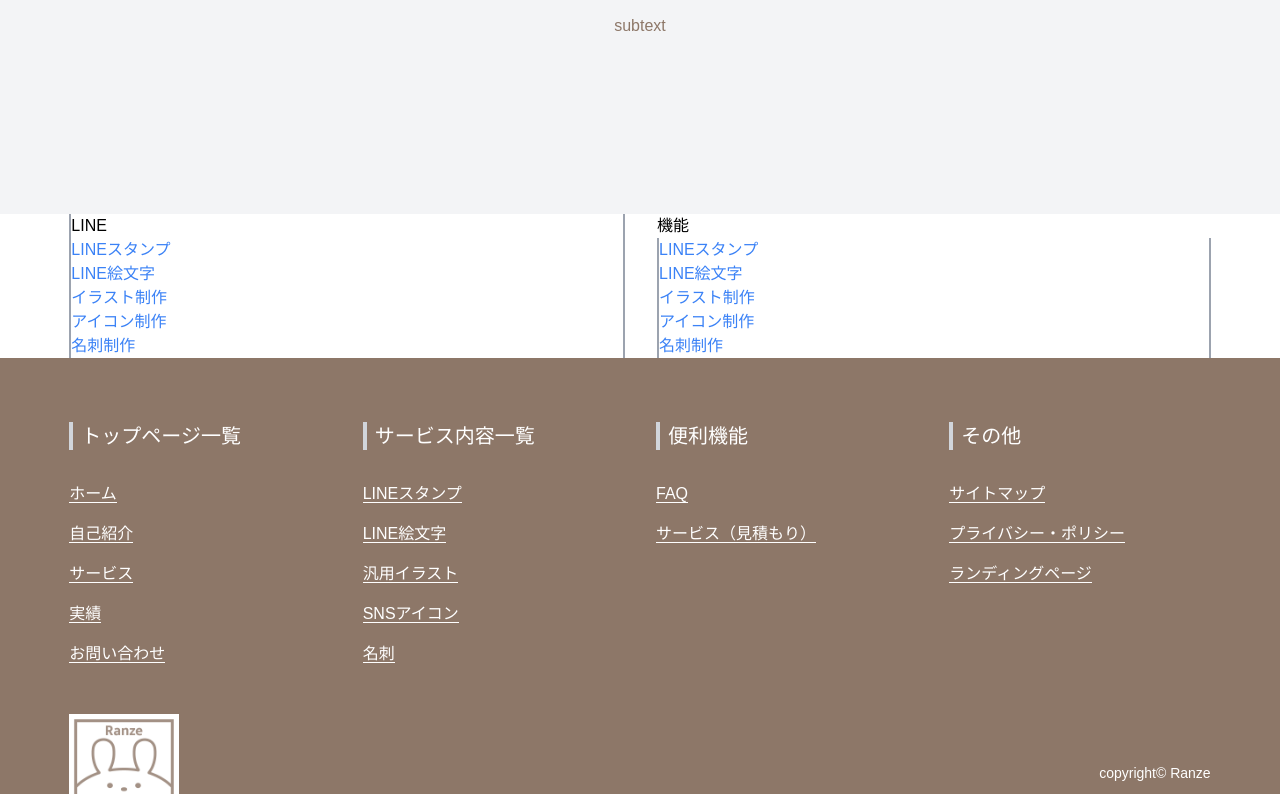
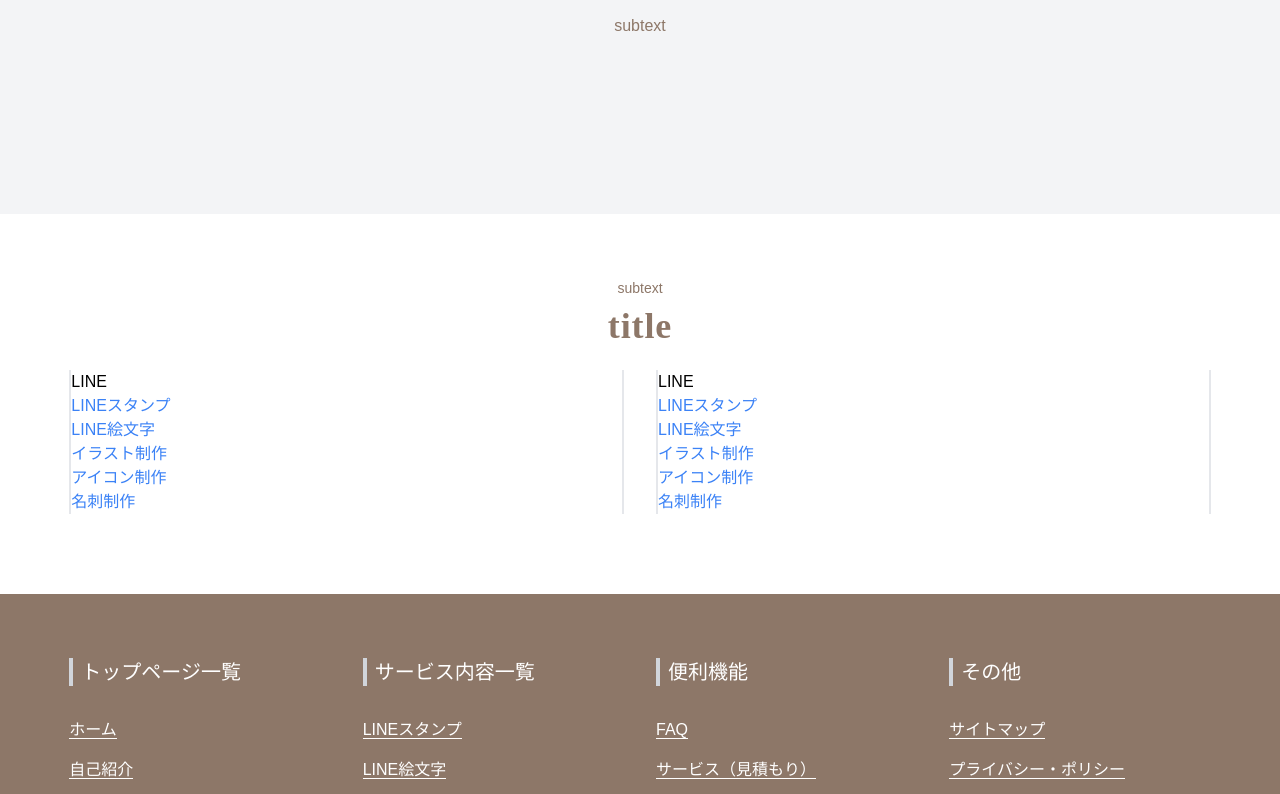
Before and after one commit to mayone-du/ranze-hp, a Next.js app: page /sitemap in a window 1280 px wide. Shown: the part 491-1285 px from the top of the page. Built offline with nearby package versions, Linux system fonts and the light colour scheme.

Commit message:
update faq,sitemap

```diff
--- a/src/pages/faq.tsx
+++ b/src/pages/faq.tsx
@@ -1,9 +1,27 @@
+import { Layout } from "../components/shared/layout/Layout";
+import { SubPageMainVisual } from "../components/shared/SubPageMainVisual";
+import { Block } from "../components/shared/generalBlock/Block";
+import { Row } from "../components/shared/generalBlock/Row";
+import { Column } from "../components/shared/generalBlock/Column";
+
 const FAQ: React.VFC = () => {
+  const siteTitle = "FAQ"
   return (
     <>
-      <div>
-
-      </div>
+      <Layout
+        metaTitle={`Ranze official site | ${siteTitle}`}
+        metaDescription="meta description"
+        isActivePage={siteTitle}
+      >
+        <SubPageMainVisual title="FAQ" subText="よくある質問" />
+        <Block>
+          <Row>
+            <Column>
+              <h3>hoge</h3>
+            </Column>
+          </Row>
+        </Block>
+      </Layout>
     </>
   );
 };
--- a/src/pages/sitemap.tsx
+++ b/src/pages/sitemap.tsx
@@ -1,6 +1,9 @@
 import Link from "next/link";
 import { Layout } from "../components/shared/layout/Layout";
 import { SubPageMainVisual } from "../components/shared/SubPageMainVisual";
+import { Block } from "../components/shared/generalBlock/Block";
+import { Row } from "../components/shared/generalBlock/Row";
+import { Column } from "../components/shared/generalBlock/Column";
 
 const SiteMap: React.VFC = () => {
   const siteTitle = "SiteMap";
@@ -13,19 +16,84 @@ const SiteMap: React.VFC = () => {
       >
         <SubPageMainVisual title={siteTitle} subText="subtext" />
 
-        <article className="container mx-auto">
+        <Block
+          sectionSubText="subtext"
+          sectionTitle="title"
+        >
+          <Row>
+            <Column className="border-r-2 border-l-2">
+              <h3>LINE</h3>
+              <ul>
+                <li>
+                  <Link href="/">
+                    <a className="text-blue-500">LINEスタンプ</a>
+                  </Link>
+                </li>
+                <li>
+                  <Link href="/">
+                    <a className="text-blue-500">LINE絵文字</a>
+                  </Link>
+                </li>
+                <li>
+                  <Link href="/">
+                    <a className="text-blue-500">イラスト制作</a>
+                  </Link>
+                </li>
+                <li>
+                  <Link href="/">
+                    <a className="text-blue-500">アイコン制作</a>
+                  </Link>
+                </li>
+                <li>
+                  <Link href="/">
+                    <a className="text-blue-500">名刺制作</a>
+                  </Link>
+                </li>
+              </ul>
+            </Column>
+            <Column className="border-r-2 border-l-2">
+              <h3>LINE</h3>
+              <ul>
+                <li>
+                  <Link href="/">
+                    <a className="text-blue-500">LINEスタンプ</a>
+                  </Link>
+                </li>
+                <li>
+                  <Link href="/">
+                    <a className="text-blue-500">LINE絵文字</a>
+                  </Link>
+                </li>
+                <li>
+                  <Link href="/">
+                    <a className="text-blue-500">イラスト制作</a>
+                  </Link>
+                </li>
+                <li>
+                  <Link href="/">
+                    <a className="text-blue-500">アイコン制作</a>
+                  </Link>
+                </li>
+                <li>
+                  <Link href="/">
+                    <a className="text-blue-500">名刺制作</a>
+                  </Link>
+                </li>
+              </ul>
+            </Column>
+          </Row>
+        </Block>
+
+        {/* <article className="container mx-auto">
           <section>
             <div className="flex w-11/12 mx-auto">
               <div className="mx-4 w-full border-l-2 border-r-2 border-collapse border-gray-400">
-                <div className="flex items-center mx-auto">
-
-                </div>
+                <div className="flex items-center mx-auto"></div>
               </div>
             </div>
           </section>
-        </article>
-
-
+        </article> */}
+{/*
         <article className="container mx-auto">
           <section>
             <div className="flex w-11/12 mx-auto">
@@ -91,8 +159,7 @@ const SiteMap: React.VFC = () => {
               </div>
             </div>
           </section>
-        </article>
-
+        </article> */}
       </Layout>
     </>
   );
```
